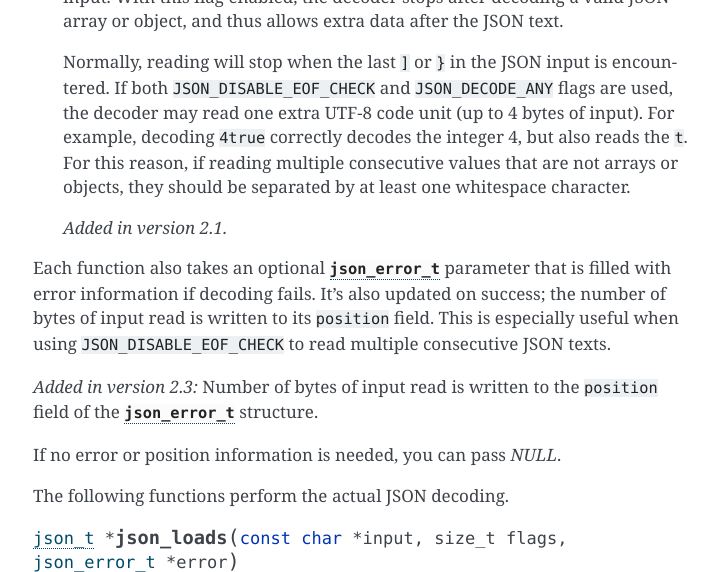
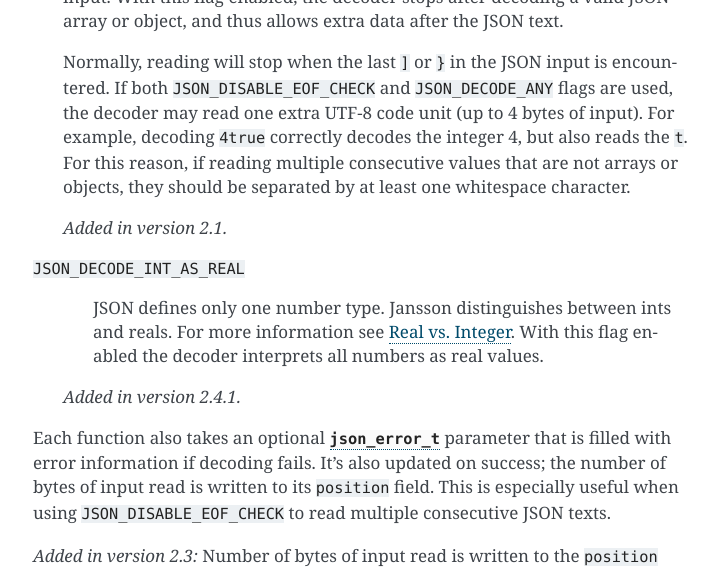
Before and after one commit to akheron/jansson, a Sphinx documentation site: the page built from doc/apiref.rst, in a window 1280 px wide and 900 px high, scrolled down 18452 px, cut to the strip 0-572 px from the top of the window. Shown: the whole strip, without its empty margins (387-1105 px from the left). Built offline with Sphinx 7.4.7, drawn with Linux system fonts in a browser that asks for light colours.

Commit message:
Renamed flag to JSON_DECODE_INT_AS_REAL and added documentation

```diff
--- a/doc/apiref.rst
+++ b/doc/apiref.rst
@@ -950,6 +950,14 @@ macros can be ORed together to obtain *flags*.
 
    .. versionadded:: 2.1
 
+``JSON_DECODE_INT_AS_REAL``
+   JSON defines only one number type. Jansson distinguishes between
+   ints and reals. For more information see :ref:`real-vs-integer`.
+   With this flag enabled the decoder interprets all numbers as real
+   values.
+
+  .. versionadded:: 2.4.1
+
 Each function also takes an optional :type:`json_error_t` parameter
 that is filled with error information if decoding fails. It's also
 updated on success; the number of bytes of input read is written to
--- a/doc/conformance.rst
+++ b/doc/conformance.rst
@@ -38,6 +38,8 @@ strings.
 Numbers
 =======
 
+.. _real-vs-integer:
+
 Real vs. Integer
 ----------------
 
@@ -51,7 +53,8 @@ A JSON number is considered to be a real number if its lexical
 representation includes one of ``e``, ``E``, or ``.``; regardless if
 its actual numeric value is a true integer (e.g., all of ``1E6``,
 ``3.0``, ``400E-2``, and ``3.14E3`` are mathematical integers, but
-will be treated as real values).
+will be treated as real values). With the ``JSON_DECODE_INT_AS_REAL``
+decoder flag set all numbers are interpreted as real.
 
 All other JSON numbers are considered integers.
 
```
Also changed, not shown: 3 other files.
